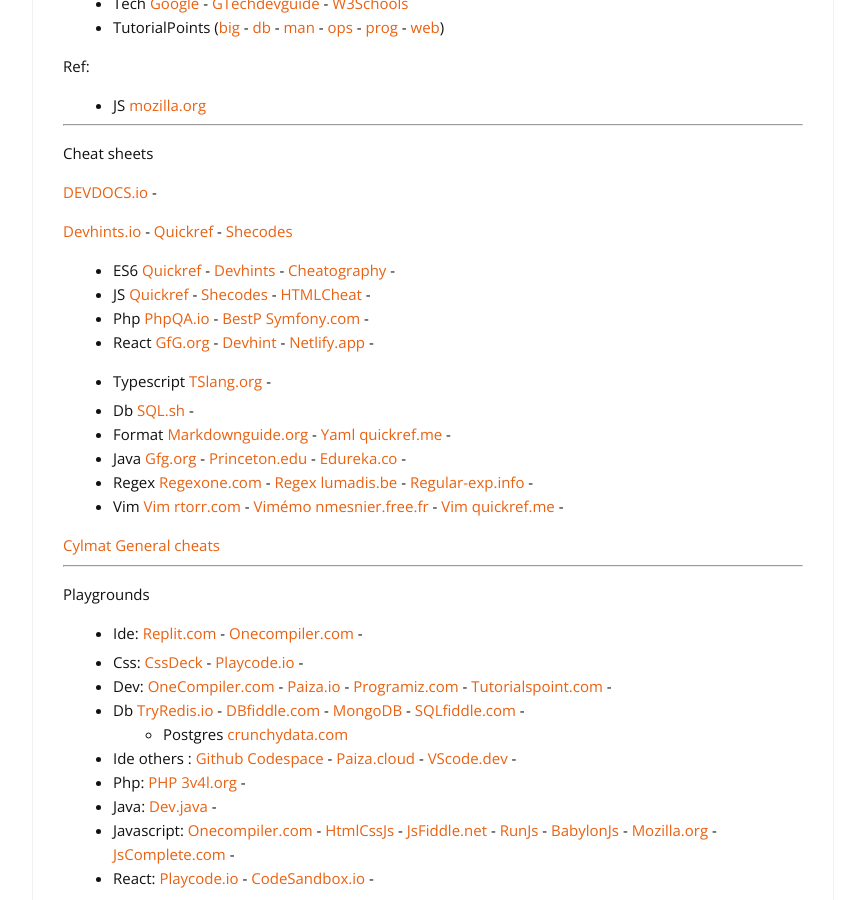
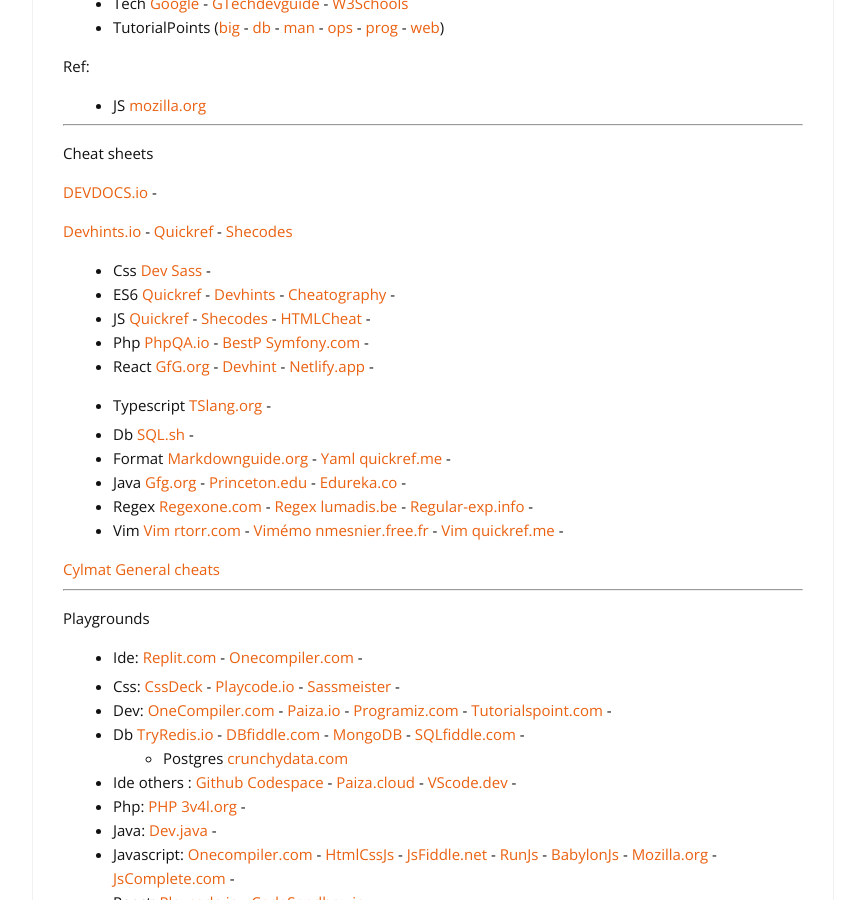
Before and after one commit to cylmat/cylmat.github.io, a Jekyll site: the page built from _pages/USEFUL.md, in a window 1280 px wide and 900 px high, scrolled down 795 px. Shown: the whole window, without its empty margins (207-1072 px from the left). Built offline with Jekyll 4.4.1, drawn with Linux system fonts in a browser that asks for light colours; nearby versions of some CDN libraries.

Commit message:
Update USEFUL.md

```diff
--- a/_pages/USEFUL.md
+++ b/_pages/USEFUL.md
@@ -44,6 +44,7 @@
 
 [Devhints.io](https://devhints.io) - [Quickref](https://quickref.me) - [Shecodes](http://cheatsheets.shecodes.io)
 
+- Css [Dev Sass](https://devhints.io/sass) -
 - ES6 [Quickref](https://quickref.me/es6.html) - [Devhints](https://devhints.io/es6) - [Cheatography](https://cheatography.com/romansemko/cheat-sheets/ecmascript-6-es6) -
 - JS [Quickref](https://quickref.me/javascript.html) - [Shecodes](http://cheatsheets.shecodes.io/javascript) - [HTMLCheat](https://htmlcheatsheet.com/js) -
 - Php [PhpQA.io](https://phpqa.io) - [BestP Symfony.com](https://symfony.com/doc/current/best_practices.html) -
@@ -62,7 +63,7 @@
 Playgrounds
 - Ide: [Replit.com](https://replit.com/~) - [Onecompiler.com](https://onecompiler.com) -
 
-* Css: [CssDeck](https://cssdeck.com/) - [Playcode.io](https://playcode.io/css) -
+* Css: [CssDeck](https://cssdeck.com/) - [Playcode.io](https://playcode.io/css) - [Sassmeister](https://www.sassmeister.com/) -
 * Dev: [OneCompiler.com](https://onecompiler.com) - [Paiza.io](https://paiza.io/en) - [Programiz.com](https://www.programiz.com/python-programming/online-compiler) - [Tutorialspoint.com](https://www.tutorialspoint.com/codingground.htm) -
 * Db [TryRedis.io](https://try.redis.io) - [DBfiddle.com](https://www.db-fiddle.com) - [MongoDB](https://mongoplayground.net) - [SQLfiddle.com](http://sqlfiddle.com) -
     * Postgres [crunchydata.com](https://www.crunchydata.com/developers/playground)
```
